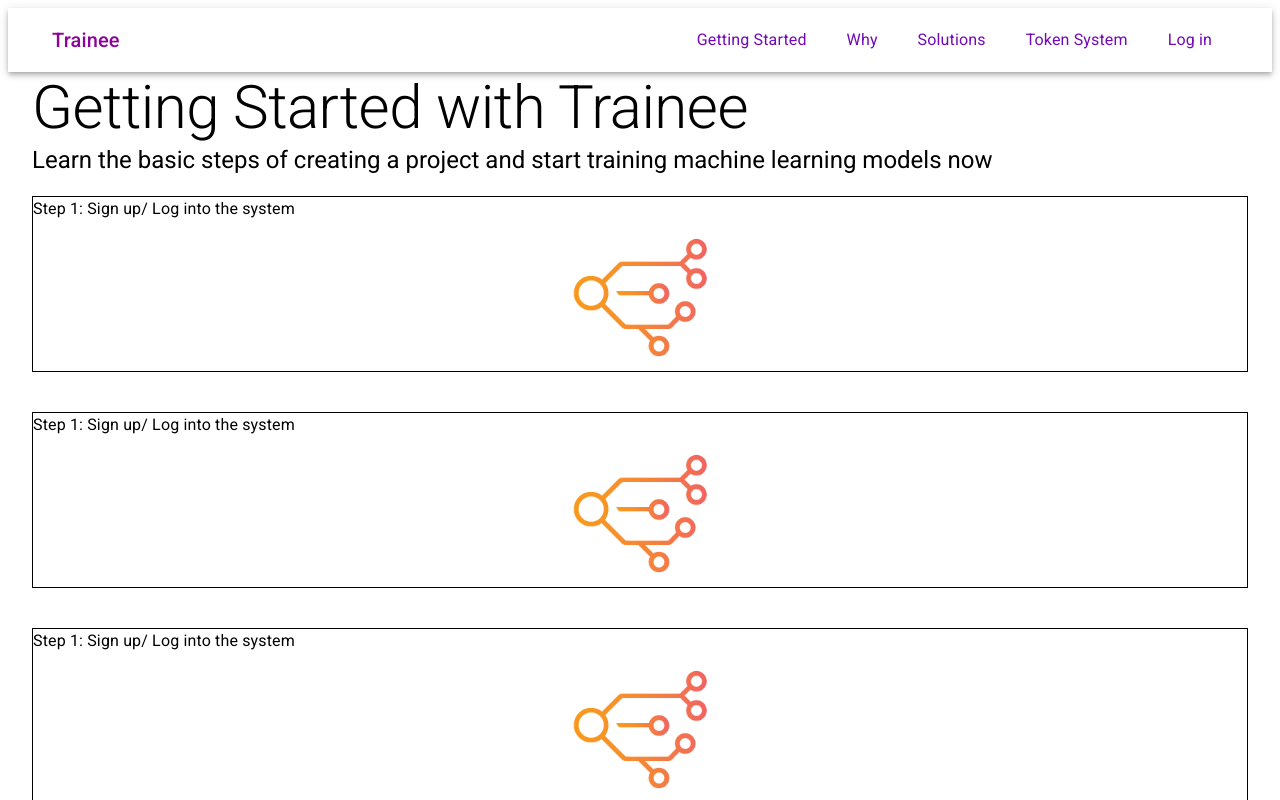
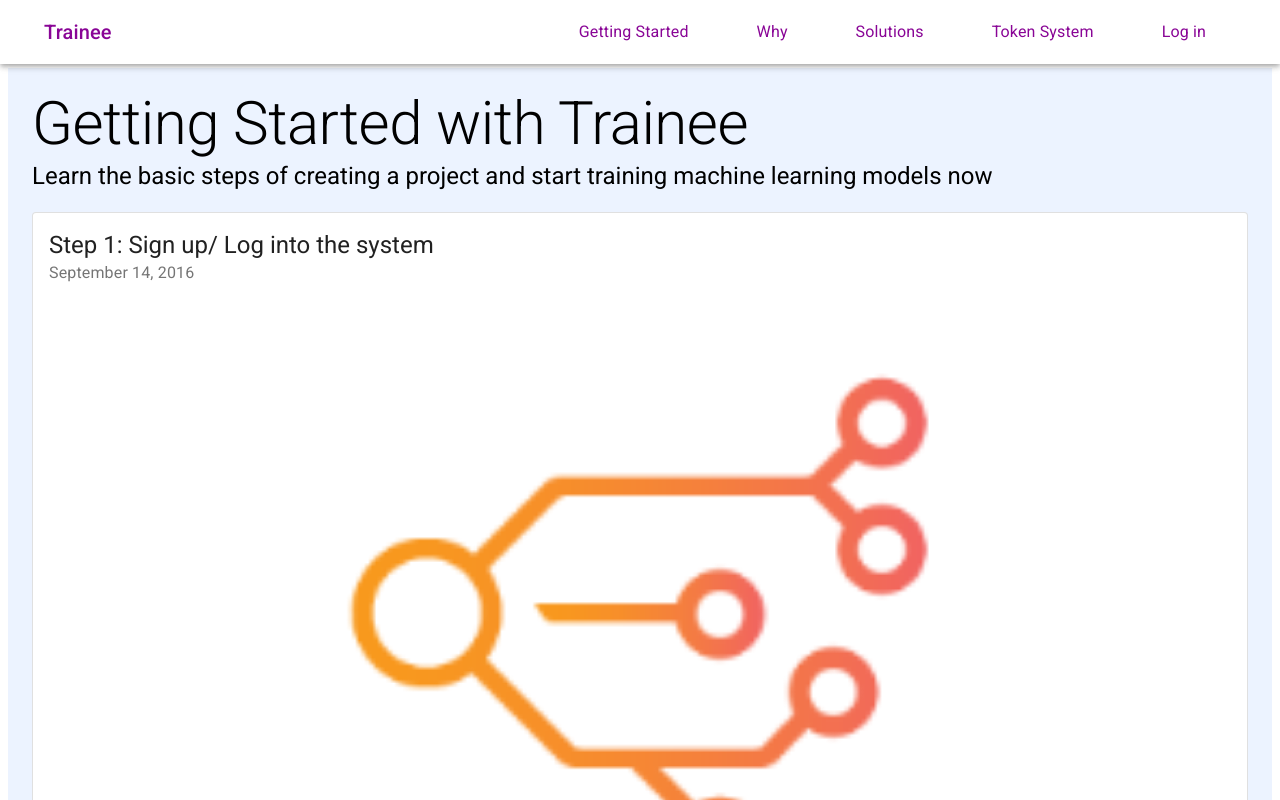
Before and after one commit to momoclouq/SEPM_group26, a React (Create React App) app in the folder frontend/: page /start in a window 1280 px wide. Shown: the top 800 px of the page. Built offline with nearby package versions, Linux system fonts and the light colour scheme.

Commit message:
Bug fix and visual updates - Getting started: clean code using sub components and Card - Auto adjust padding problem (navbar) - Footer bug with Link - Fix login page, take main div to account - update style for drawer - Get window dimension hook - ScrollToTop functionality

```diff
--- a/frontend/src/App.js
+++ b/frontend/src/App.js
@@ -1,4 +1,4 @@
-import React from "react";
+import React, {useState, useEffect, useRef, useLayoutEffect} from "react";
 import {BrowserRouter as Router, Route, Switch} from "react-router-dom";
 
 import Homepage from "./pages/outerPages/Homepage";
@@ -12,12 +12,31 @@
 import Login from "./pages/outerPages/Login";
 import Register from "./pages/outerPages/Register";
 
+import getWindowDimensions from "./pages/outerPages/components/getWindowDimensions";
 
-function App() {
+import { Box } from "@material-ui/core";
+import ScrollToTop from "./pages/outerPages/components/ScrollToTop";
+import { makeStyles } from "@material-ui/core/styles";
+
+const useStyles = makeStyles((theme) => ({
+  container: {
+    minHeight: "100vh",
+  },
+}));
+
+const App = () => {
+  const classes = useStyles();
+
+  const {height, width} = getWindowDimensions();
+
+  const navbarPadding = width >= 600 ? 60 : 50;
+
   return (
         <Router>
+          <ScrollToTop />
           <Navbar />
 
+          <div className={classes.container} style={{paddingTop: `${navbarPadding}px`}}>
             <Switch>
               <Route exact path="/">
                 <Homepage />
@@ -44,6 +63,7 @@
                 <GettingStarted />
               </Route>
             </Switch>
+          </div>
 
           <Footer />
     </Router>
--- /dev/null
+++ b/frontend/src/basic.css
@@ -0,0 +1,4 @@
+body {
+    padding: 0;
+    margin: 0;
+}
--- a/frontend/src/pages/outerPages/Footer.js
+++ b/frontend/src/pages/outerPages/Footer.js
@@ -13,7 +13,6 @@
 const useStyles = makeStyles((theme) => ({
     footer: {
         padding: theme.spacing(1,2),
-        marginTop: "auto",
         backgroundColor:
             theme.palette.type === "light" ? theme.palette.grey[200] : theme.palette.grey[800],
     },
@@ -25,20 +24,17 @@
 
 const Footer = () => {
     const classes = useStyles();
-    const preventDefault = (event) => event.preventDefault();
 
     return (
         <footer className={classes.footer}>
-            <Container width="100%">
             <Grid container
                 justify="flex-end">
                 <Grid item>
                     <Typography className variant="body2">
-                            <Link component={RouterLink} className={classes.item} to="/term_of_service" onClick={preventDefault}>Term of Services/ Privacy</Link>
+                        <Link component={RouterLink} className={classes.item} to="/term_of_service">Term of Services/ Privacy</Link>
                     </Typography>
                 </Grid>
             </Grid>
-            </Container>
         </footer>
     );
 }
--- a/frontend/src/pages/outerPages/GettingStarted.js
+++ b/frontend/src/pages/outerPages/GettingStarted.js
@@ -3,10 +3,12 @@
 
 import Container from "@material-ui/core/Container";
 import {makeStyles} from "@material-ui/core/styles";
+import Card from "@material-ui/core/Card";
+import { Box, CardMedia, Grid, Typography } from "@material-ui/core";
+import CardHeader from '@material-ui/core/CardHeader';
 
 import Navbar from "./Navbar";
 import Footer from "./Footer";
-import { Box, CardMedia, Grid, Typography } from "@material-ui/core";
 
 import step from "./../../media/step.png";
 
@@ -14,32 +16,88 @@
     main: {
         display: "flex",
         flexDirection: "column",
-        paddingTop: "0px",
+        paddingTop: "20px",
         minHeight: "100vh",
         margin: "0",
-        minWidth: "650px"
+        minWidth: "650px",
+        background: "#ECF3FF"
     },
     stepImg: {
         height: "auto",
-        width: "100%",
-        maxWidth: "1000px"
+        width: "100%"
     },
     stepCard: {
-        border: "1px solid black",
         margin: "20px 0",
     },
     stepCardTitle: {
-
+        fontSize: "1.2em"
     },
     stepImgContainer: {
         margin: "0 auto",
+    },
+    stepWord: {
+        color: "#8f05b5",
+    },
+    stepInstruction: {
+        fontWeight: "300"
     }
 }));
 
+const stepData = [
+    {
+        title: 1,
+        content: "Sign up/ Log into the system",
+        imageLink: step
+    },
+    {
+        title: 2,
+        content: "Sign up/ Log into the system",
+        imageLink: step
+    },
+    {
+        title: 3,
+        content: "Sign up/ Log into the system",
+        imageLink: step
+    },
+    {
+        title: 4,
+        content: "Sign up/ Log into the system",
+        imageLink: step
+    },
+    {
+        title: 5,
+        content: "Sign up/ Log into the system",
+        imageLink: step
+    },
+]
 
 const GettingStarted = () => {
     const classes = useStyles();
-    console.log(step);
+
+    const StepPanel = (number, instruction, imageLink) => {
+        return (
+            <Grid className={classes.stepCard} item key={`stepPanel${number}`}>
+                <Card variant="outlined" elevation={10}>
+                    <CardHeader
+                        title={`Step ${number}: ${instruction}`}
+                        subheader="September 14, 2016"
+                    />
+                    <CardMedia
+                        component="img"
+                        className={classes.stepImg}
+                        image={imageLink}
+                        title="Paella dish"
+                    />
+                </Card>
+            </Grid>
+        );
+    }
+
+    const allStepPanel = () => {
+        return stepData.map((indiStep, index) => {
+            return StepPanel(index + 1, indiStep.content, indiStep.imageLink);
+        }, []);
+    }
 
     return (
         <React.Fragment>
@@ -54,52 +112,10 @@
                         </Typography>
                     </Box>
 
-                    <Grid className={classes.step} container direction="column">
-                        <Grid className={classes.stepCard} container item direction="column">
-                            <Grid item>
-                                <Typography className={classes.stepCardTitle} variant="body1">
-                                    Step 1: Sign up/ Log into the system
-                                </Typography>
-                            </Grid>
+                    <Grid className={classes.step} container direction="column" wrap="nowrap">
+                        {allStepPanel()}
+                    </Grid>
 
-                            <Grid className={classes.stepImgContainer} item>
-                                <CardMedia className={classes.stepImg} component="img" image={step}/>
-                            </Grid>
-                        </Grid>
-                        <Grid className={classes.stepCard} container item direction="column">
-                            <Grid item>
-                                <Typography className={classes.stepCardTitle} variant="body1">
-                                    Step 1: Sign up/ Log into the system
-                                </Typography>
-                            </Grid>
-
-                            <Grid className={classes.stepImgContainer} item>
-                                <CardMedia className={classes.stepImg} component="img" image={step}/>
-                            </Grid>
-                        </Grid>
-                        <Grid className={classes.stepCard} container item direction="column">
-                            <Grid item>
-                                <Typography className={classes.stepCardTitle} variant="body1">
-                                    Step 1: Sign up/ Log into the system
-                                </Typography>
-                            </Grid>
-
-                            <Grid className={classes.stepImgContainer} item>
-                                <CardMedia className={classes.stepImg} component="img" image={step}/>
-                            </Grid>
-                        </Grid>
-                        <Grid className={classes.stepCard} container item direction="column">
-                            <Grid item>
-                                <Typography className={classes.stepCardTitle} variant="body1">
-                                    Step 1: Sign up/ Log into the system
-                                </Typography>
-                            </Grid>
-
-                            <Grid className={classes.stepImgContainer} item>
-                                <CardMedia className={classes.stepImg} component="img" image={step}/>
-                            </Grid>
-                        </Grid>
-                    </Grid>
                 </Container>
             </main>
         </React.Fragment>
--- a/frontend/src/pages/outerPages/Homepage.js
+++ b/frontend/src/pages/outerPages/Homepage.js
@@ -15,7 +15,6 @@
     main: {
         display: "flex",
         flexDirection: "column",
-        paddingTop: "0px",
         minHeight: "100vh",
         margin: "0",
         minWidth: "650px"
--- a/frontend/src/pages/outerPages/Login.js
+++ b/frontend/src/pages/outerPages/Login.js
@@ -30,8 +30,13 @@
     borderColor: "#890596",
   },
 })(Button);
+
 const useStyles = makeStyles((theme) => ({
-  root: { flexGrow: 1 },
+  root: {
+    background: "linear-gradient(to right,#9733ee,#da22ff)",
+    minHeight: "100%",
+    border: "1px solid black"
+  },
   card: {
     padding: "30px",
     height: "60vh",
@@ -39,23 +44,14 @@
     margin: "150px auto",
   },
   box: {
-    marin: "30px ",
-  },
-  body: {
-    background: "linear-gradient(to right,#9733ee,#da22ff)",
-    height: "100%",
-    width: "100%",
-    boxSizing: "border-box",
-    margin: "0",
-    padding: "0",
-    position: "absolute",
+    margin: "30px ",
   },
 }));
+
 const Login = () => {
   const classes = useStyles();
   return (
-    <div className={classes.body}>
-      <Grid className={classes.root}>
+      <Box className={classes.root}>
         <Card elevation={10} className={classes.card}>
           <Box align="center">
             <PurpleTypography variant="h5" className={classes.color}>
@@ -99,8 +95,7 @@
             />
           </Box>
         </Card>
-      </Grid>
-    </div>
+      </Box>
   );
 };
 
--- a/frontend/src/pages/outerPages/Navbar.js
+++ b/frontend/src/pages/outerPages/Navbar.js
@@ -21,7 +21,6 @@
         margin: "0",
     },
     header: {
-        position: "relative",
         backgroundColor: "inherit",
         padding: "0 20px",
         "@media  (max-width: 900px)": {
@@ -30,7 +29,6 @@
         color: "#7209B7",
     },
     drawerContainer: {
-        padding:"20px 30px",
         fontWeight: "400",
         color: "inherit",
     },
@@ -123,6 +121,14 @@
                   </Link>
     );
 
+    const DrawerItem = withStyles({
+        root: {
+            color: "#890596",
+            padding: "20px 30px",
+            textAlign: "center",
+        }
+    })(MenuItem);
+
     const displayMobile = () => {
         const handleDrawerOpen = () => {
             setState((prevState) => ({ ...prevState, drawerOpen: true }));
@@ -144,7 +150,7 @@
                     key: label,
                   }}
                 >
-                  <MenuItem>{label}</MenuItem>
+                  <DrawerItem>{label}</DrawerItem>
                 </Link>
               );
             });
@@ -171,7 +177,7 @@
                             onClose: handleDrawerClose,
                         }
                     }>
-                        <div className={classes.drawerContainer}>{getDrawerChoices()}</div>
+                        <div className={classes.drawerContainer} onClick={handleDrawerClose}>{getDrawerChoices()}</div>
                     </Drawer>
 
                     {indexLink}
@@ -193,7 +199,7 @@
                       key: label,
                     }}
                   >
-                    <MenuItem>{label}</MenuItem>
+                    <DrawerItem>{label}</DrawerItem>
                   </Link>
                 </Grid>
                 );
--- a/frontend/src/pages/outerPages/Why.js
+++ b/frontend/src/pages/outerPages/Why.js
@@ -14,8 +14,10 @@
     flexGrow: 1,
   },
   paper: {
-    height: 350,
-    width: 400,
+    height: 300,
+    width: 350,
+    padding: theme.spacing(2),
+    textAlign: "center",
   },
   box: {
     height: "100px",
@@ -25,46 +27,69 @@
     padding: "20px 30px 10px 30px",
   },
 }));
+const content = [
+  {
+    id: "01",
+    title: "ML Services",
+    content: "Build, train and deploy machine learning models fast",
+    button: "Read More",
+  },
+  {
+    id: "02",
+    title: "ML Infrastructure",
+    content: "High performance, cost-effective, fast transaction",
+    button: "Read More",
+  },
+  {
+    id: "03",
+    title: "Deep Learning Frameworks",
+    content: "Choice and flexibility with the broadest framework support",
+    button: "Read More",
+  },
+];
 
-const Con = () => {
+const Con = (props) => {
   const classes = useStyles();
+  const { id, title, content, button } = props.prop;
+
   return (
     <Grid item xs={4}>
+      <Grid Container spacing={0}>
         <Paper className={classes.paper}>
+          <Grid item xs={2}>
             <div className={classes.iconCon}>
               <FileCopyIcon fontSize="large" color="primary"></FileCopyIcon>
             </div>
             <Box pl={4}>
               <Typography variant="subtitle1" color="secondary">
-            {" "}
-            01
+                {id}
               </Typography>
             </Box>
+          </Grid>
+          <Grid item xs={10}>
             <Box pt={1} pb={1} pl={4}>
-          <Typography variant="h5" pb={2}>
-            {" "}
-            Reason 1
+              <Typography variant="h5" pb={2} align={"center"}>
+                {title}
               </Typography>
               <Box pt={1}>
-            <Typography variant="subtitle2">
-              {" "}
-              Lorem Ipsum is simply dummy text of the printing and typesetting
-              industry. Lorem Ipsum has been the industry's standard dummy text
-              ever since the 1500s, when an unknown printer took a galley of
-              type and scrambled it to make a type specimen book. It has
-              survived not only five centuries, but also the leap into
-              electronic typesetting, remainin{" "}
-            </Typography>
-            <Button variant="outlined" color="primary" href="#outlined-buttons">
-              Link
+                <Typography variant="subtitle2">{content}</Typography>
+              </Box>
+              <Box pt={1} align={"center"}>
+                <Button
+                  variant="outlined"
+                  color="primary"
+                  href="#outlined-buttons"
+                >
+                  {button}
                 </Button>
               </Box>
             </Box>
+          </Grid>
         </Paper>
+      </Grid>
     </Grid>
   );
 };
-
 export default function Why() {
   const classes = useStyles();
   return (
@@ -88,9 +113,10 @@
         </Box>
       </Container>
       <Grid className={classes.root} container spacing={0}>
-        <Con></Con>
-        <Con></Con>
-        <Con></Con>
+        {content.map((prop) => {
+          const { id, title, content, button } = prop;
+          return <Con prop={prop}></Con>;
+        })}
       </Grid>
       <Container></Container>
     </Container>
--- a/frontend/src/pages/outerPages/components/IntroPanel.js
+++ b/frontend/src/pages/outerPages/components/IntroPanel.js
@@ -7,6 +7,9 @@
 import Paper from "@material-ui/core/Paper";
 import {makeStyles} from "@material-ui/core/styles";
 import { Button, CardMedia, Typography } from "@material-ui/core";
+import Link from "@material-ui/core/Link";
+
+import {Link as RouterLink} from "react-router-dom";
 
 let useStyles = makeStyles((theme) => ({
     panel: {
@@ -43,6 +46,9 @@
         },
         background: "#7209B7",
         color: "white"
+    },
+    link: {
+        textDecoration: "none"
     }
 }));
 
@@ -58,9 +64,11 @@
                 <Typography className={classes.item} component="p">
                     Create your model with speed, accuracy and precision
                 </Typography>
-                <Button className={classes.getStartedBtn} variant="contained" m={2}>
-                    Get Started
-                </Button>
+                <Link className={classes.link} component={RouterLink} to="/start">
+                    <Button className={classes.getStartedBtn} variant="contained" m={2}>
+                        Get Started
+                    </Button>
+                </Link>
             </Grid>
             <Grid className={classes.introBoard} item xs={6}>
                 <CardMedia
--- /dev/null
+++ b/frontend/src/pages/outerPages/components/ScrollToTop.js
@@ -0,0 +1,17 @@
+import { useEffect } from 'react';
+import { withRouter } from 'react-router-dom';
+
+function ScrollToTop({ history }) {
+  useEffect(() => {
+    const unlisten = history.listen(() => {
+      window.scrollTo(0, 0);
+    });
+    return () => {
+      unlisten();
+    }
+  }, []);
+
+  return (null);
+}
+
+export default withRouter(ScrollToTop);
--- /dev/null
+++ b/frontend/src/pages/outerPages/components/getWindowDimensions.js
@@ -0,0 +1,24 @@
+import { useState, useEffect } from 'react';
+
+function getWindowDimensions() {
+  const { innerWidth: width, innerHeight: height } = window;
+  return {
+    width,
+    height
+  };
+}
+
+export default function useWindowDimensions() {
+  const [windowDimensions, setWindowDimensions] = useState(getWindowDimensions());
+
+  useEffect(() => {
+    function handleResize() {
+      setWindowDimensions(getWindowDimensions());
+    }
+
+    window.addEventListener('resize', handleResize);
+    return () => window.removeEventListener('resize', handleResize);
+  }, []);
+
+  return windowDimensions;
+}
```
Lines whose indentation alone changed are shown as unchanged.
